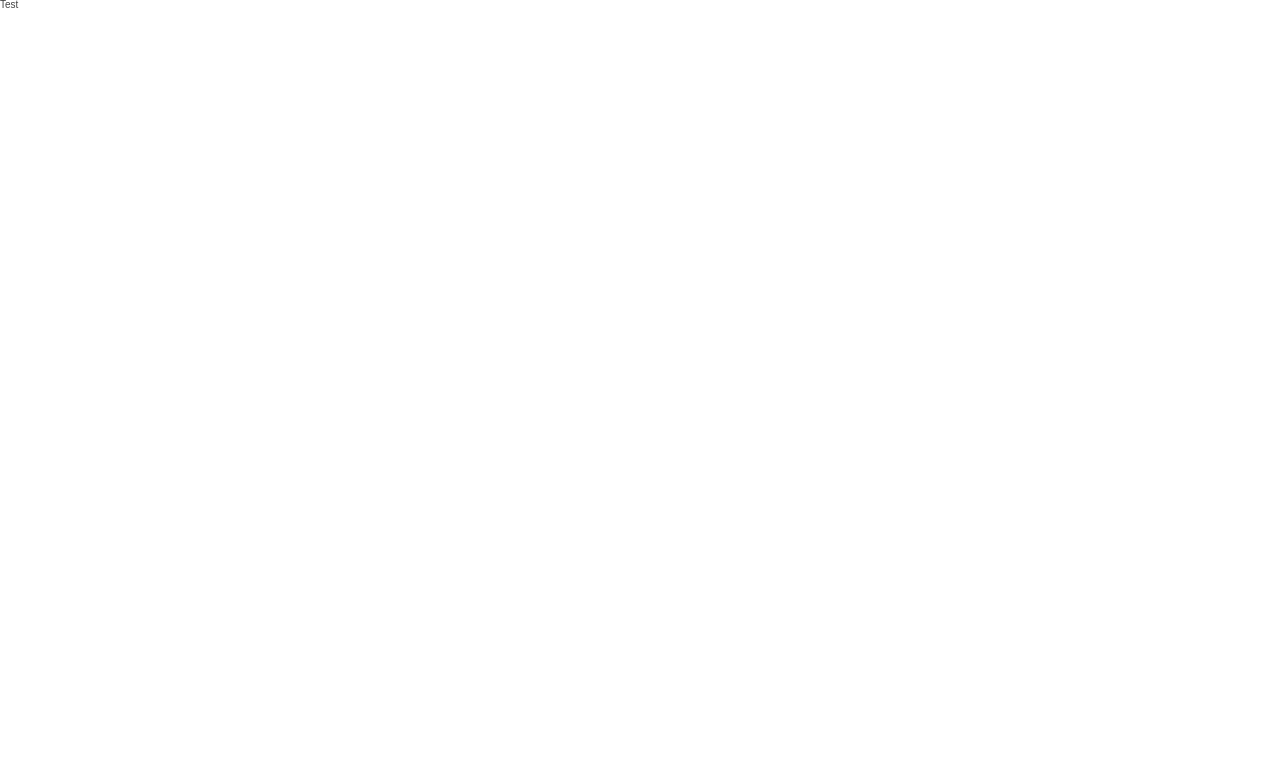
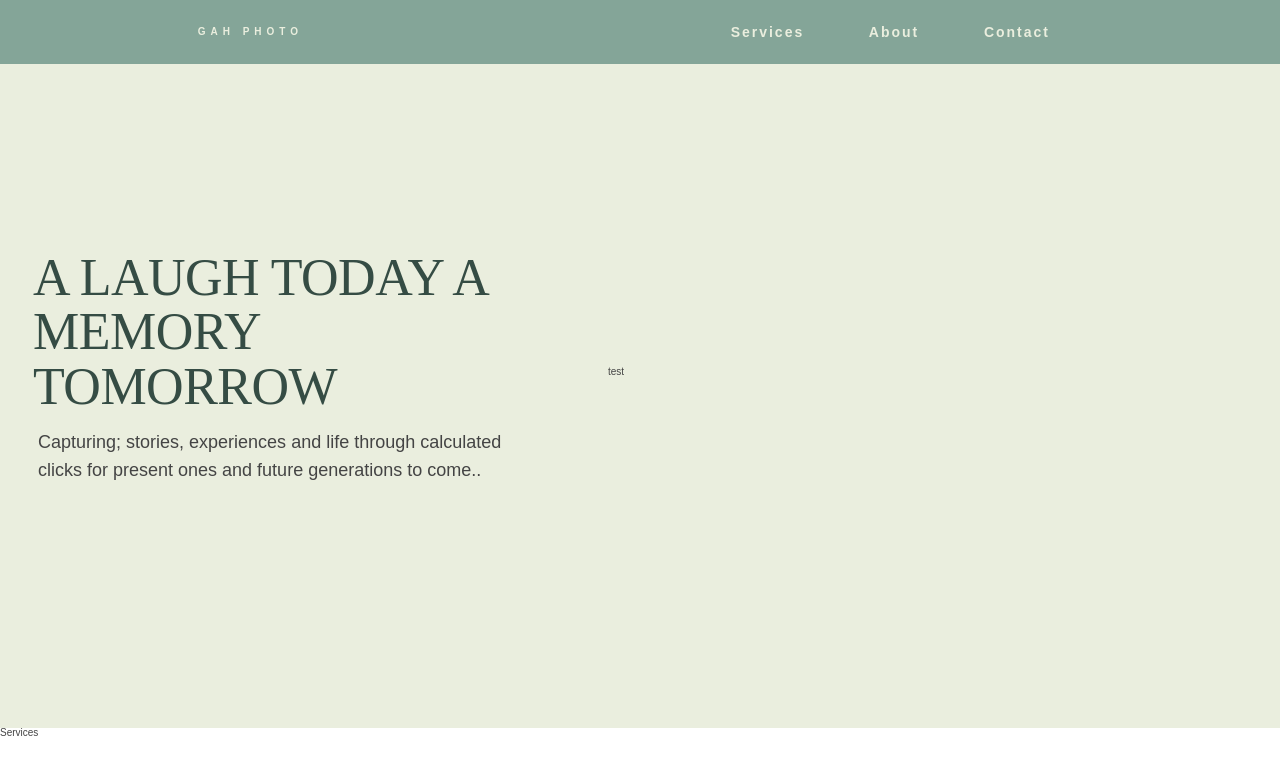
Before and after one commit to gah-code/ghp-app, a React (Create React App) app: page / in a window 1280 px wide. Shown: the top 774 px of the page. Built offline with nearby package versions, Linux system fonts and the light colour scheme.

Commit message:
Nav and Header base

```diff
--- a/src/App.js
+++ b/src/App.js
@@ -1,9 +1,17 @@
+import NavBar from './components/Navigation/NavBar';
+import Header from './components/Layout/Header';
+
 import '../src/styles/main.scss';
 
 function App () {
   return (
     <div className="App">
-      Test
+
+      <NavBar />
+      <Header />
+
+      Services
+
     </div>
   );
 }
--- a/src/components/Layout/Header.js
+++ b/src/components/Layout/Header.js
@@ -0,0 +1,19 @@
+import HeaderBox from './HeaderBox';
+import './Header.scss';
+// import HeroImage from '../../img/hero-image.png';
+
+const Header = () => {
+  return (
+    <section className="section-hero">
+      <header>
+        <HeaderBox />
+        <div className="hero-img-box">
+          test
+          {/* <img className="hero-img" alt="hero-img" src={HeroImage} /> */}
+        </div>
+      </header>
+    </section>
+  );
+};
+
+export default Header;
--- /dev/null
+++ b/src/components/Layout/Header.scss
@@ -0,0 +1,41 @@
+.section-hero {
+  background-color: var(--color-background-two);
+  padding: 4.8rem 0 9.6rem 0;
+}
+
+header {
+  max-width: 130rem;
+  height: 65vh;
+  max-height: 600px;
+  margin: 0 auto;
+  display: grid;
+  grid-template-columns: 0.9fr 1.2fr;
+  gap: 9.6rem;
+  align-items: center;
+  padding: 0 3.2rem;
+}
+
+.hero-text-box {
+  padding: 0 0.1rem;
+
+  h1 {
+    font-weight: 500;
+    text-transform: uppercase;
+    margin: 0 0 1rem;
+  }
+}
+
+.description {
+  // font-family: "Warm Memories Regular";
+  // font-family: "Lumiera Handwriting";
+  font-size: 1.8rem;
+  line-height: 1.6;
+  margin: 0.5rem;
+  padding: 0.3rem 0;
+  color: #444;
+}
+
+.hero-img {
+  transform: rotateZ(-3deg);
+  width: 100%;
+}
--- /dev/null
+++ b/src/components/Layout/HeaderBox.js
@@ -0,0 +1,19 @@
+const HeroBox = () => {
+  return (
+    <div className="hero-text-box">
+      <h1 className="heading-primary">
+        {' '}
+        A laugh today a memory tomorrow
+      </h1>
+      <p className="description">
+        Capturing; stories, experiences and life through calculated clicks
+        for present ones and future generations to come..
+      </p>
+      {/* <Button buttonType="learn">Learn more</Button>
+      <Button buttonType="booking">Booking</Button> */}
+      {/* <Avatar /> */}
+    </div>
+  );
+};
+
+export default HeroBox;
--- a/src/components/Navigation/NavBar.js
+++ b/src/components/Navigation/NavBar.js
@@ -0,0 +1,20 @@
+import './NavBar.scss';
+
+const NavBar = () => {
+  const foo = 'hello';
+
+  return (
+    <nav>
+      <div className="logo">
+        <h4> GAH Photo</h4>
+      </div>
+      <ul className="nav-links">
+        <li><a onClick={foo} href="3" alt="">Services</a></li>
+        <li><a onClick={foo} href="3" alt="">About</a></li>
+        <li><a onClick={foo} href="3" alt="">Contact</a></li>
+      </ul>
+    </nav>
+  );
+};
+
+export default NavBar;
--- /dev/null
+++ b/src/components/Navigation/NavBar.scss
@@ -0,0 +1,45 @@
+nav {
+  display: flex;
+  justify-content: space-around;
+  align-items: center;
+  min-height: 8vh;
+  background-color: var(--color-primary);
+}
+
+.logo h4 {
+  color: var(--color-background-two);
+  text-transform: uppercase;
+  letter-spacing: 5px;
+}
+
+.nav-links {
+  display: flex;
+  width: 30%;
+  justify-content: space-around;
+}
+
+.nav-links li {
+  list-style: none;
+}
+.nav-links a {
+  color: var(--color-background-two);
+  text-decoration: none;
+  letter-spacing: 2px;
+  font-weight: bold;
+  font-size: 14px;
+}
+
+/// Landscape Below 1200px
+
+@media (max-width: 75em) {
+  .nav-links {
+    width: 60%;
+  }
+}
+
+// Small Tablet Below 704px
+@media (max-width: 44em) {
+  .nav-links {
+    width: 40%;
+  }
+}
--- a/src/styles/base/_base.scss
+++ b/src/styles/base/_base.scss
@@ -23,4 +23,5 @@ body {
   font-weight: 400;
   color: #444;
   overflow: hidden;
+  background-color: var(--color-background);
 }
```
